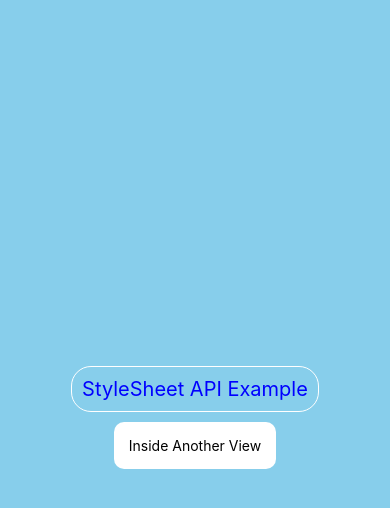
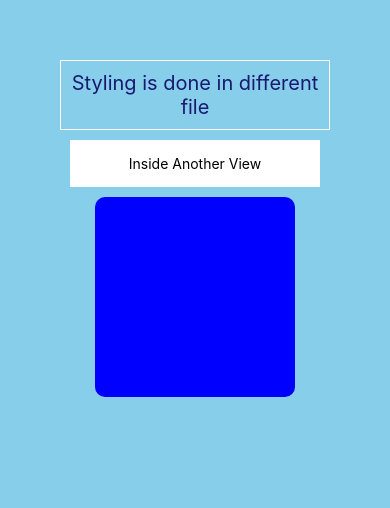
Before and after one commit to muazimmaqbool/React-Native-Tutorials, a React Native app: screen / in a window 390 px wide. Shown: the top 508 px of the page. Built offline with nearby package versions, Linux system fonts and the light colour scheme.

Commit message:
styling in diff file

```diff
--- a/App.js
+++ b/App.js
@@ -85,8 +85,8 @@ const App = () => {
       {/* <Greet name="Muazim Maqbool" enroll="6655"/>
       <Greet name="Basit Mushtaq" enroll={"6593"}/>  */}
       {/* <B_Styling /> */}
-      <C_StyleSheet/>
-      {/* <Cc_styleSheet2/> */}
+      {/* <C_StyleSheet/> */}
+      <Cc_styleSheet2/>
       {/* <D_MultipleStyles/> */}
       {/* <E_BoxModel/> */}
       {/* <F_Shadows/> */}
--- a/Components/Cc_styleSheet2.js
+++ b/Components/Cc_styleSheet2.js
@@ -7,7 +7,7 @@ const Cc_styleSheet2 = () => {
   return (
     <View>
       <Text style={styles.titleText}>
-        Our styling is done in different file
+       Styling is done in different file
       </Text>
       <View style={styles.nestedView}>
         <Text>Inside Another View</Text>
```
